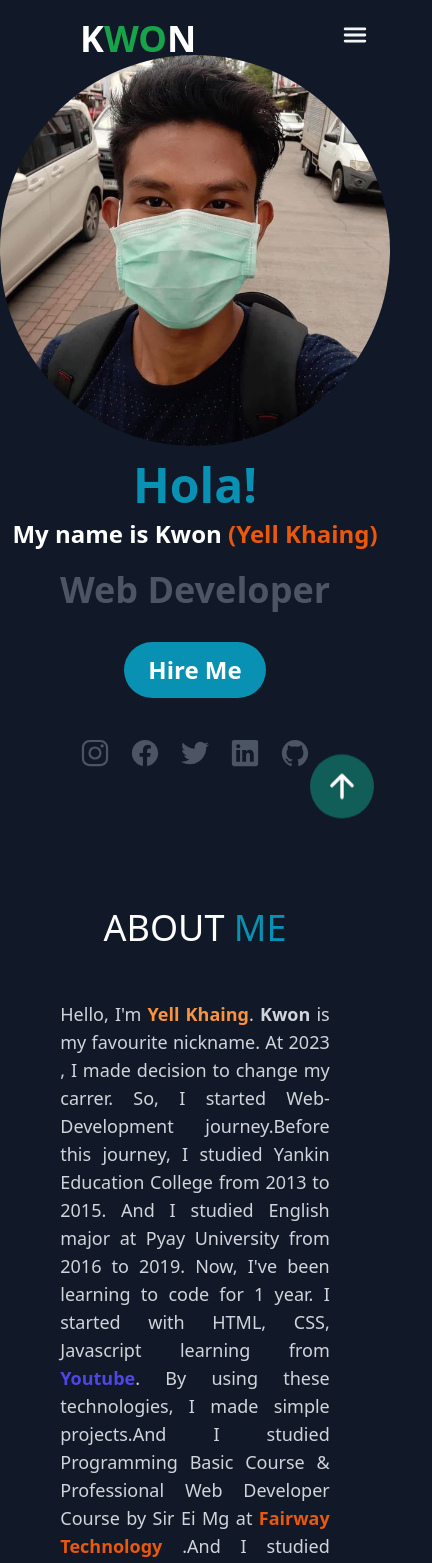
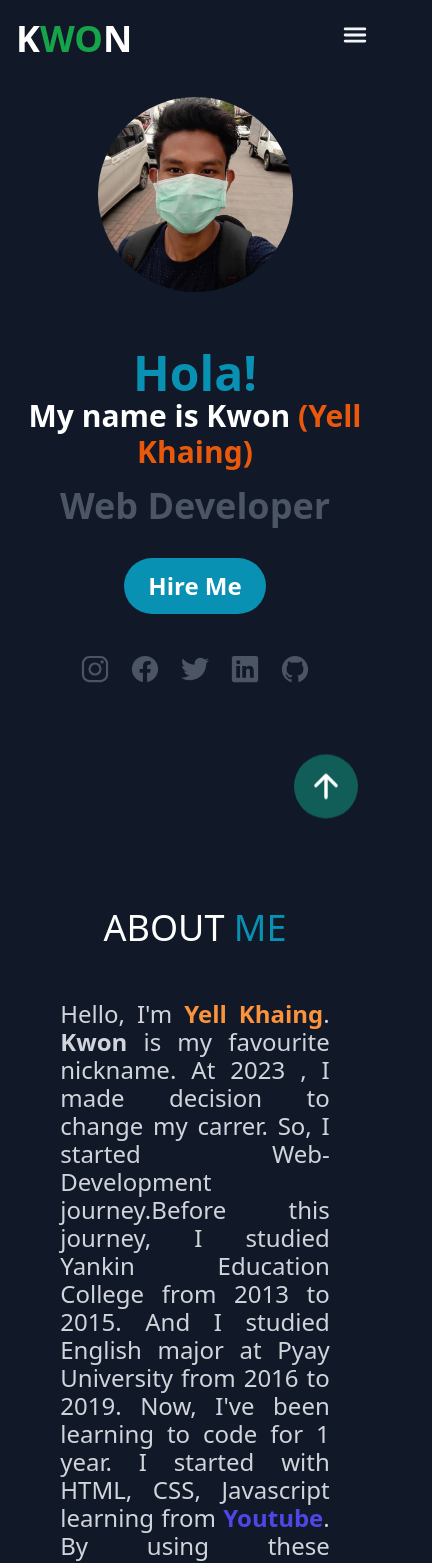
Before and after one commit to K-w-o-n/Portfolio, a React (Create React App) app: page / in a window 390 px wide. Shown: the top 1563 px of the page, 432 px wide, since content can reach past the window. Built offline with nearby package versions, Linux system fonts and the light colour scheme.

Commit message:
responsive

```diff
--- a/src/Components/About.jsx
+++ b/src/Components/About.jsx
@@ -1,6 +1,6 @@
 import React from 'react'
 import resume from "../../src/assets/images/kwonResume.pdf"
-import aboutImg from "../../src/assets/images/pf4.jpg"
+import aboutImg from "../../src/assets/images/pf2.jpg"
 import { motion } from 'framer-motion'
 import { fadeIn } from '../Components/variants'
 
@@ -24,7 +24,7 @@ export default function About() {
         <div className="flex md:flex-row flex-col-reverse items-center md:gap-6 gap-12 px-10 max-w-6xl mx-auto">
           <div className="p-2">
             <div className="text-gray-300 my-3">
-              <p className="text-justify leading-7 w-11/12 mx-auto text-lg">
+              <p className="text-justify leading-7 w-11/12 mx-auto text-2xl">
                 Hello, I'm{" "}
                 <span className="text-orange-400  font-bold">
                   Yell Khaing
@@ -55,7 +55,7 @@ export default function About() {
                 >
                   A Programmer
                 </a>
-                . Now I'm studying React JS, Next JS & Typescript.
+                . Now I'm studying React JS, Next JS.
               </p>
             </div>
             <br />
--- a/src/Components/Navbar.jsx
+++ b/src/Components/Navbar.jsx
@@ -25,8 +25,8 @@ export default function Navbar() {
       }`}
     >
       <div className="flex items-center justify-between">
-        <div className="mx-20">
-          <h4 className="text-4xl uppercase font-bold ">
+        <div className="mx-20 sm:mx-4">
+          <h4 className="text-4xl uppercase font-bold sm:float-start">
             k<span className="text-green-600">wo</span>n
           </h4>
         </div>
--- a/tailwind.config.js
+++ b/tailwind.config.js
@@ -3,6 +3,22 @@ module.exports = {
   content: ["./src/**/*.{js,jsx,ts,tsx}"],
   theme: {
     extend: {},
+    screens: {
+      sm: "340px",
+      // => @media (min-width: 640px) { ... }
+
+      md: "768px",
+      // => @media (min-width: 768px) { ... }
+
+      lg: "1024px",
+      // => @media (min-width: 1024px) { ... }
+
+      xl: "1280px",
+      // => @media (min-width: 1280px) { ... }
+
+      "2xl": "1536px",
+      // => @media (min-width: 1536px) { ... }
+    },
   },
   plugins: [],
 };
```
